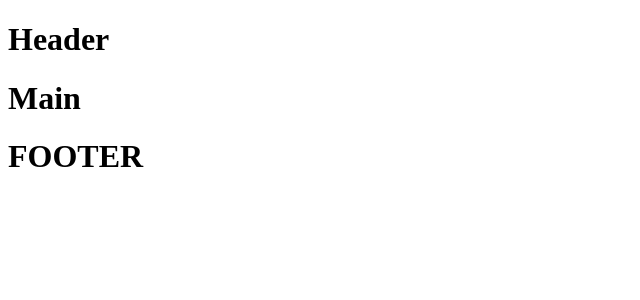
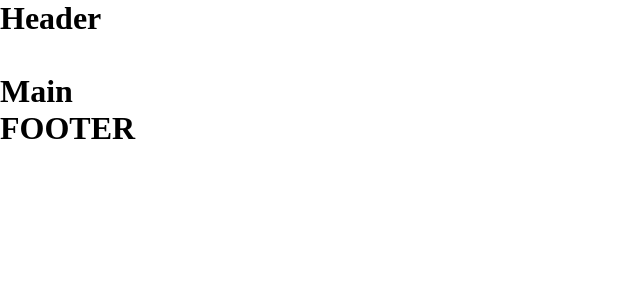
Before and after one commit to CiroFiniello/vite-comics, a Vue app: page / in a window 1280 px wide. Shown: the top 300 px of the page, without its empty margins (0-640 px from the left). Built offline with nearby package versions, Linux system fonts and the light colour scheme.

Commit message:
navbar structure

```diff
--- a/src/App.vue
+++ b/src/App.vue
@@ -26,5 +26,9 @@ export default {
 </template>
 
 <style >
-
+*{
+    padding: 0;
+    margin: 0;
+    box-sizing: border-box;
+}
 </style>
--- a/src/components/AppHeader.vue
+++ b/src/components/AppHeader.vue
@@ -12,6 +12,16 @@ export default {
 <h1>
     Header
 </h1>
+<ul>
+    <li class="logo">
+
+    </li>
+</ul>
+<ul>
+    <li class="navbar">
+
+    </li>
+</ul>
 </template>
 
 <style scoped>
```
